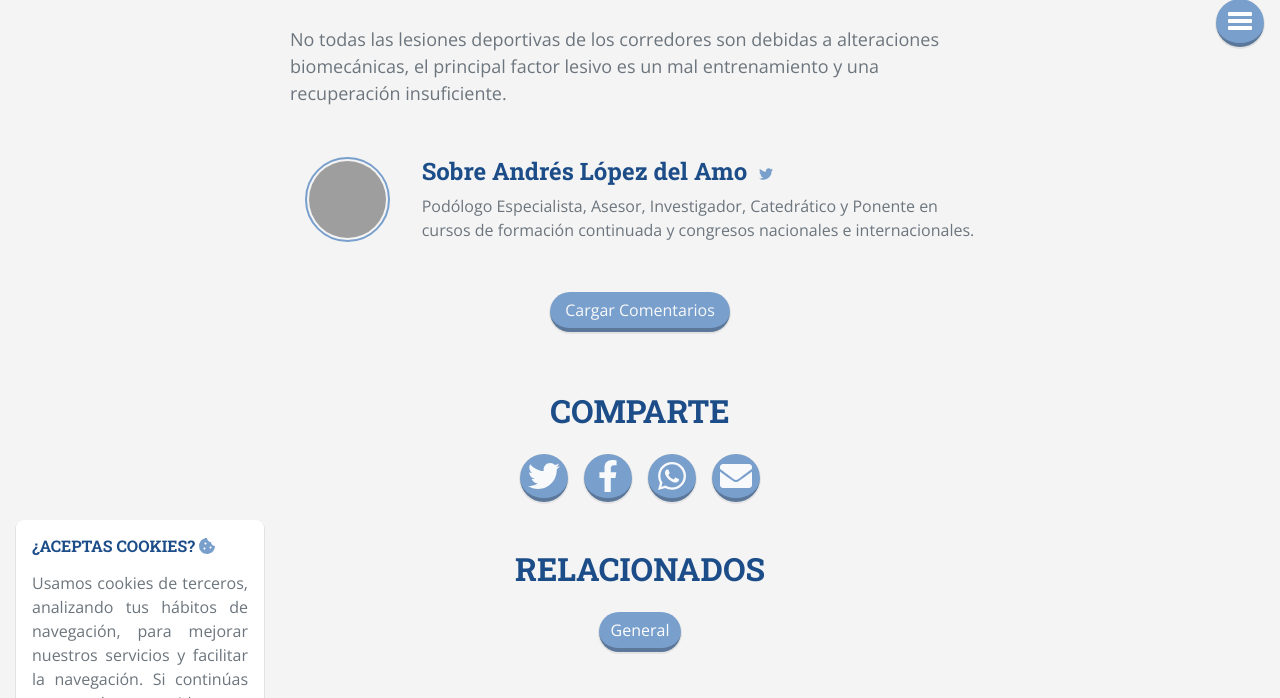
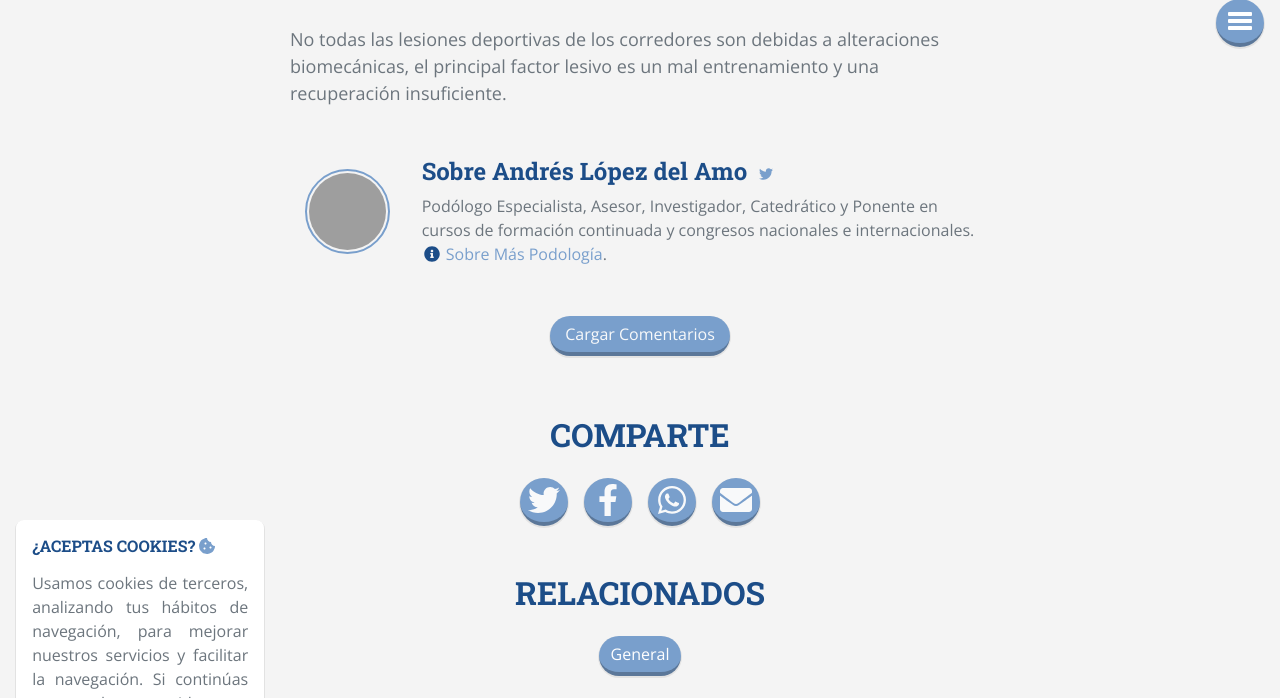
Before and after one commit to lorensansol/clinicalopezdelamo.com, a Jekyll site: the page built from _posts/2016-05-30-factores-lesivos.md, in a window 1280 px wide and 900 px high, scrolled down 950 px, cut to the strip 17-715 px from the top of the window. Built offline with Jekyll 4.4.1, drawn with Linux system fonts in a browser that asks for light colours; nearby versions of some CDN libraries; grey boxes are pictures that could not be loaded.

Commit message:
Update: 2021-01-15 13:46:16

```diff
--- a/_config.yml
+++ b/_config.yml
@@ -30,8 +30,7 @@ authors:
     # email: '&#x61;&#x79;&#x65;&#x6C;&#x65;&#x6E;&#x62;&#x6F;&#x74;&#x74;&#x61;&#x72;&#x69;&#x40;&#x67;&#x6D;&#x61;&#x69;&#x6C;&#x2E;&#x63;&#x6F;&#x6D;'
     web: /pie-podologo-murcia#especialista
     twitter: https://twitter.com/maspodologia
-    description: Podólogo Especialista, Asesor, Investigador, Catedrático y Ponente en cursos de formación continuada y congresos nacionales e internacionales.
-
+    description: Podólogo Especialista, Asesor, Investigador, Catedrático y Ponente en cursos de formación continuada y congresos nacionales e internacionales.<br><span class="text-primary" onclick="location.href='/sobre-mas-podologia'"><i class="fas fa-fw fa-info-circle text-secondary"></i> Sobre Más Podología</span>.
 # Plugins
 plugins:
   - jekyll-paginate
```
